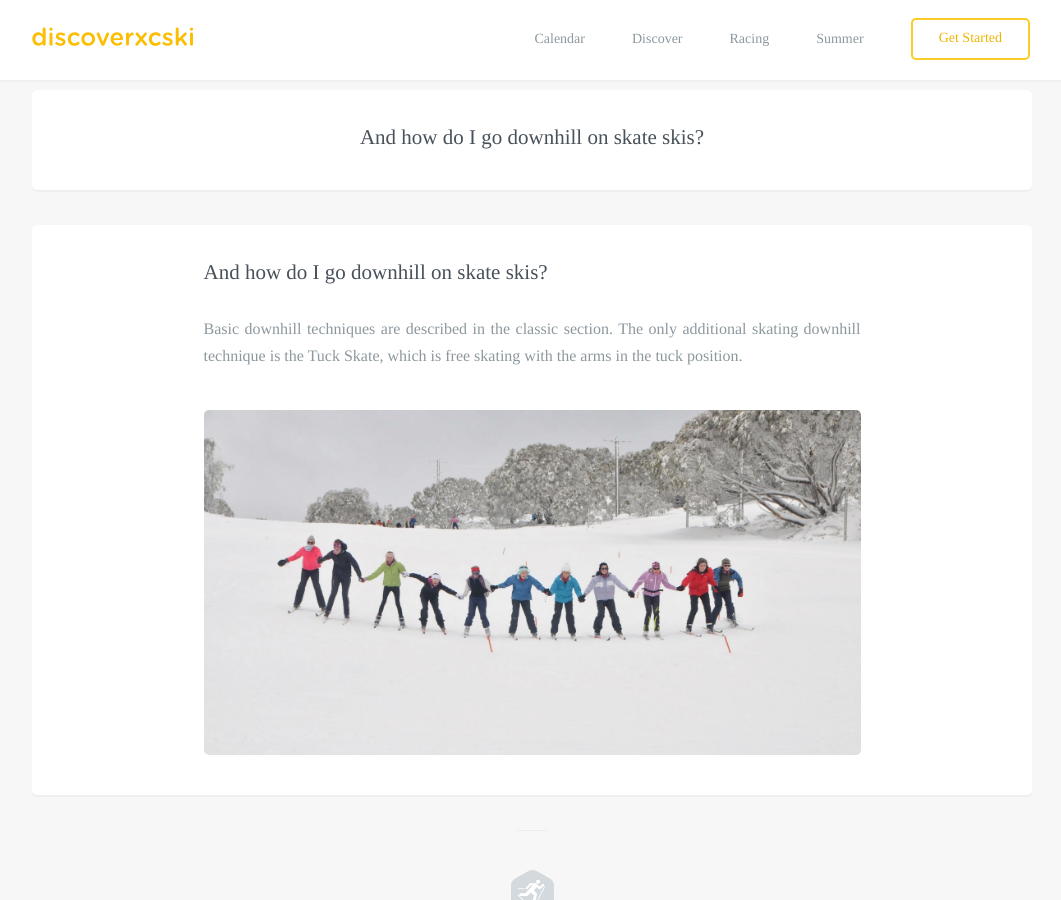
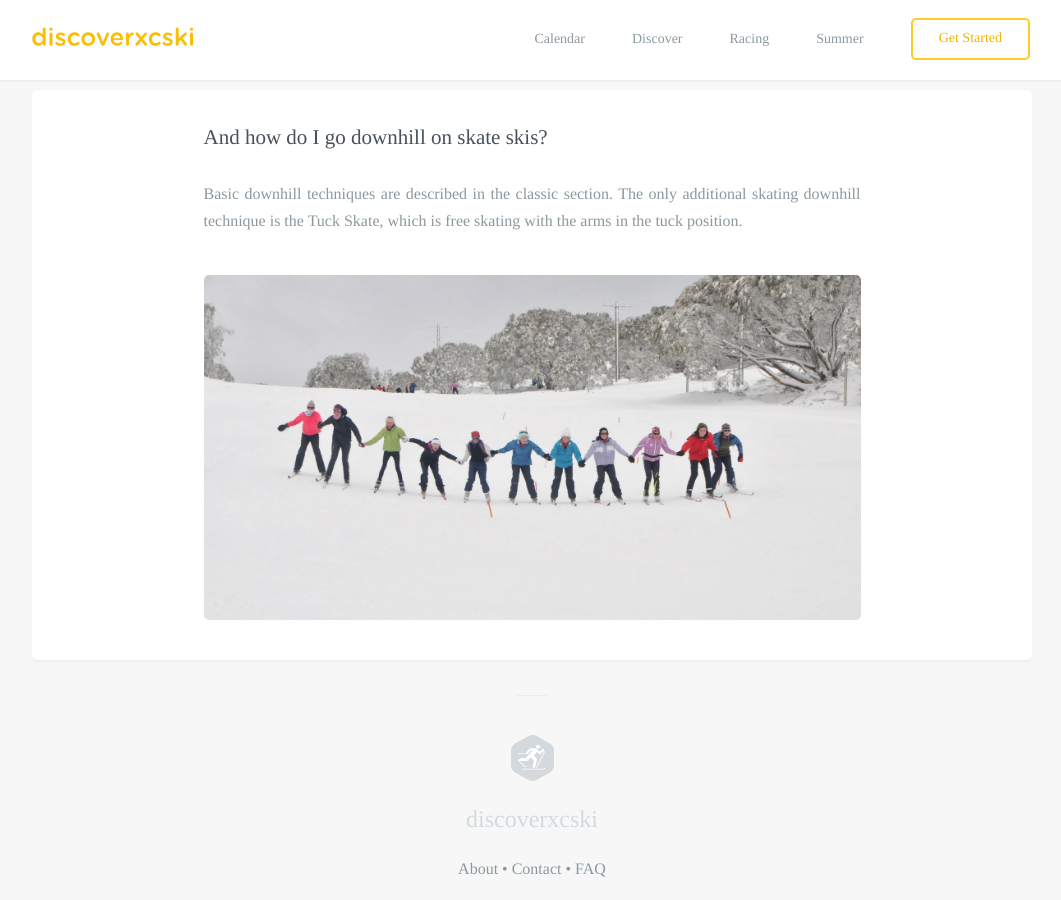
Before and after one commit to robcatto/robcatto.github.io, a Jekyll site: the page built from discoverxc/skate/index.html, in a window 1280 px wide and 900 px high, scrolled down 3076 px. Shown: the whole window, without its empty margins (108-1169 px from the left). Built offline with Jekyll 4.4.1, drawn with Linux system fonts in a browser that asks for light colours; some web fonts are replaced; Markdown is read by kramdown in place of the engine named in the settings.

Commit message:
Update index.html

```diff
--- a/discoverxc/skate/index.html
+++ b/discoverxc/skate/index.html
@@ -81,10 +81,6 @@ layout: default
                 "></div>
                 </section>
 
-        <section class="mobile_section" style="padding-bottom: 40px;">
-                <h3 class="heading__aligned--page" style="text-align: center;">And how do I go downhill on skate skis?</h3>
-                </section>
-
             <section class="mobile_section" style="padding-bottom: 40px;">
                 <h3 class="heading__aligned--page" style="text-align: left;">And how do I go downhill on skate skis?</h3>
                 <p class="left__aligned--p">Basic downhill techniques are described in the classic section. The only additional skating downhill technique is the Tuck Skate, which is free skating with the arms in the tuck position.
@@ -96,12 +92,8 @@ layout: default
                 "></div>
                 </section>
 
-
-
                     <div class="row">
 
 
 
-
-
         </div>
```
